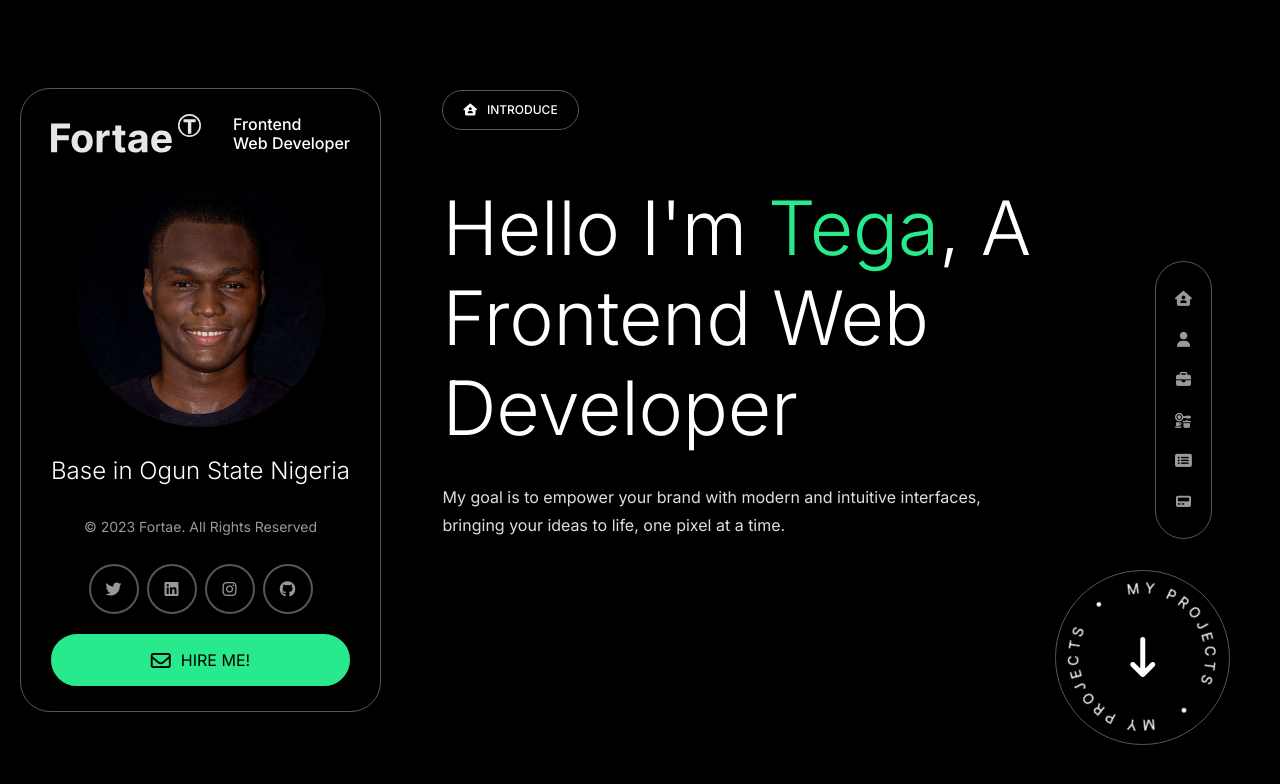
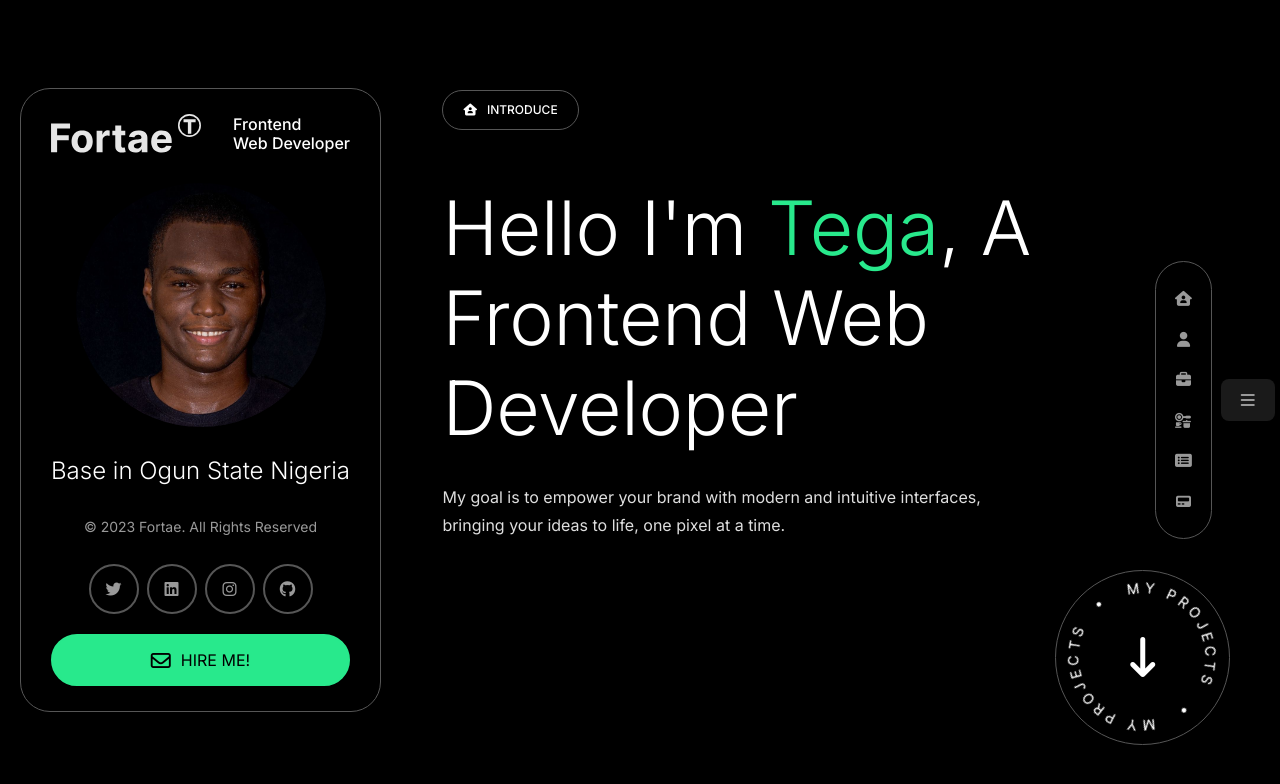
Before and after one commit to heytega/personal-portfolio, a React (Vite) app: page / in a window 1280 px wide. Shown: the top 784 px of the page. Built offline with nearby package versions, Linux system fonts and the light colour scheme.

Commit message:
modified the navbar component

```diff
--- a/src/components/NavBar.jsx
+++ b/src/components/NavBar.jsx
@@ -29,10 +29,13 @@ const NavBar = () => {
 
   return (
     <section className={Style.navBarContainer}>
+      <button className={Style.menuBtn}>
+        <i class='fa-solid fa-bars'></i>
+      </button>
       <ul className={Style.mainNavList}>
         <li>
           <a
-            // href='#home'
+            href='#home'
             className={`${Style.navItem} ${active === 'home' && Style.active}`}
             onClick={() => handleButtonClick('home')}
           >
```
